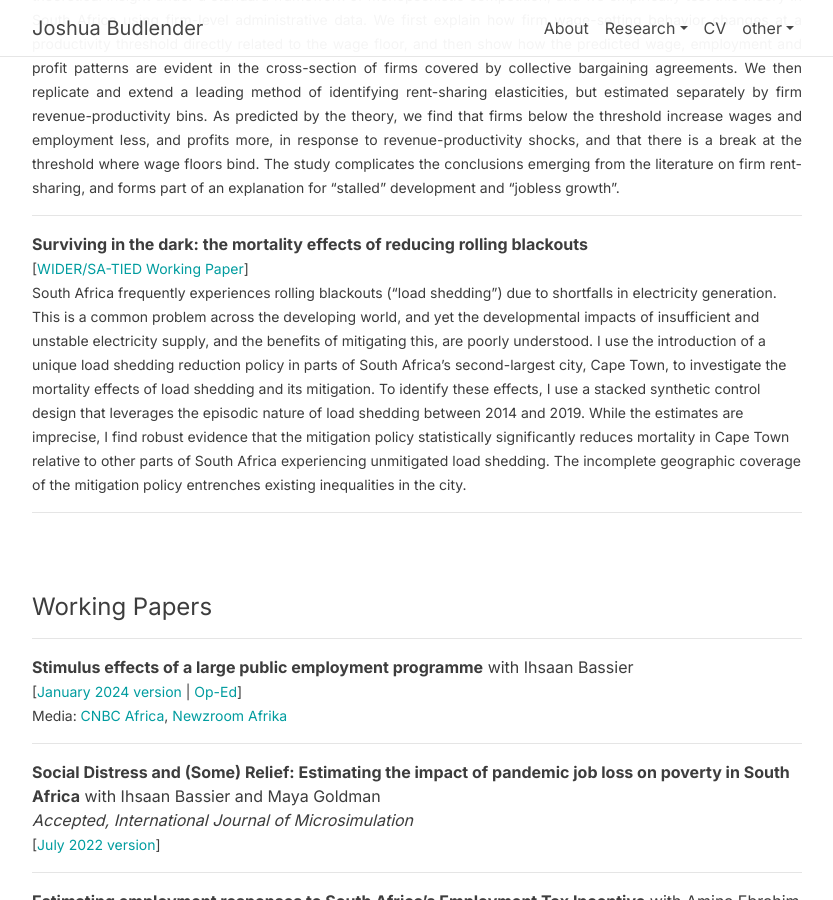
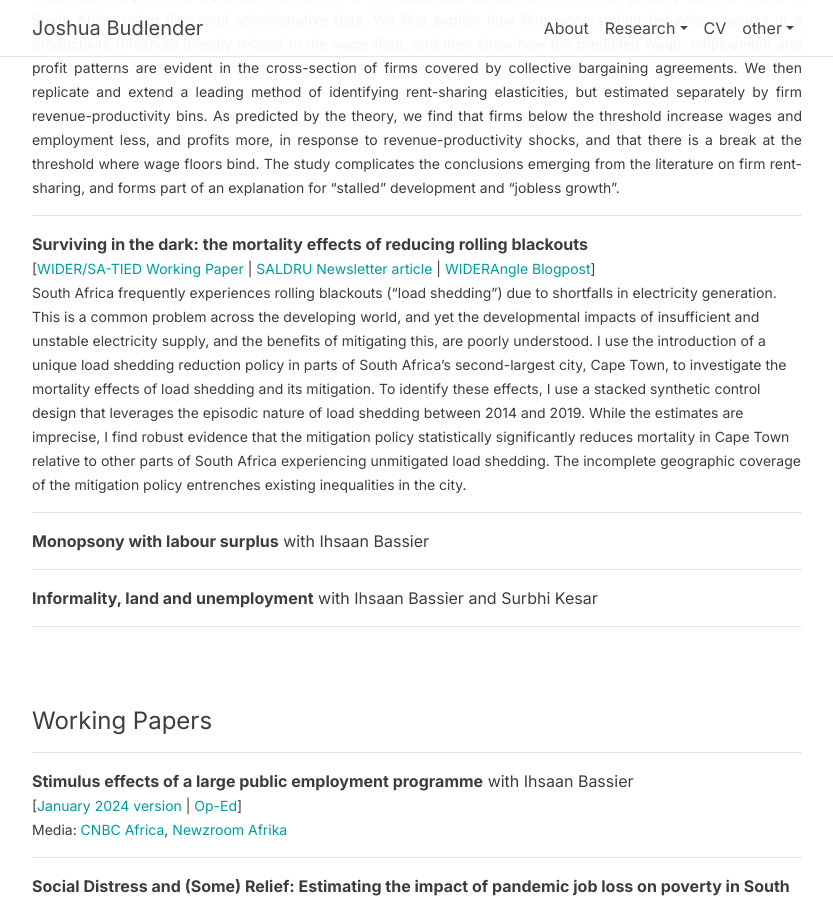
Before and after one commit to jbudlender/jbudlender.github.io, a Jekyll site: the page built from _pages/working.md, in a window 1280 px wide and 900 px high, scrolled down 415 px. Shown: the whole window, without its empty margins (223-1056 px from the left). Built offline with Jekyll 4.4.1, drawn with Linux system fonts in a browser that asks for light colours; comment, search, counter and statistics services are not loaded; a style sheet for code colours, icons or effects is not loaded.

```diff
--- a/_pages/working.md
+++ b/_pages/working.md
@@ -33,7 +33,7 @@ forms part of an explanation for “stalled” development and “jobless growth
 * * *
 
 **Surviving in the dark: the mortality effects of reducing rolling blackouts**
-<small>[[WIDER/SA-TIED Working Paper](https://www.wider.unu.edu/sites/default/files/Publications/Working-paper/PDF/wp2024-44-surviving-in-the-dark-mortality-effects-reducing-rolling-blackouts.pdf)]
+<small>[[WIDER/SA-TIED Working Paper](https://www.wider.unu.edu/sites/default/files/Publications/Working-paper/PDF/wp2024-44-surviving-in-the-dark-mortality-effects-reducing-rolling-blackouts.pdf) | [SALDRU Newsletter article](https://www.saldru.uct.ac.za/2024/07/25/less-load-shedding-fewer-deaths/) | [WIDERAngle Blogpost](https://www.wider.unu.edu/publication/tale-two-cities-can-electricity-supply-save-lives-without-deepening-divides/)]
 South Africa frequently experiences rolling blackouts ("load shedding") due to shortfalls
 in electricity generation. This is a common problem across the developing world, and yet the
 developmental impacts of insufficient and unstable electricity supply, and the benefits of mitigating
@@ -45,6 +45,15 @@ imprecise, I find robust evidence that the mitigation policy statistically signi
 mortality in Cape Town relative to other parts of South Africa experiencing unmitigated load
 shedding. The incomplete geographic coverage of the mitigation policy entrenches existing
 inequalities in the city.
+
+* * *
+
+**Monopsony with labour surplus** with Ihsaan Bassier
+
+* * *
+
+**Informality, land and unemployment** with Ihsaan Bassier and Surbhi Kesar
+
 
 * * *
 
```
Also changed, not shown: _pages/datasets.md (+2 -0 lines), _pages/decemberWorkshop.md (added, +13 -0 lines), _pages/dropdown.md (+3 -0 lines), _pages/otherWriting.md (+3 -0 lines).
